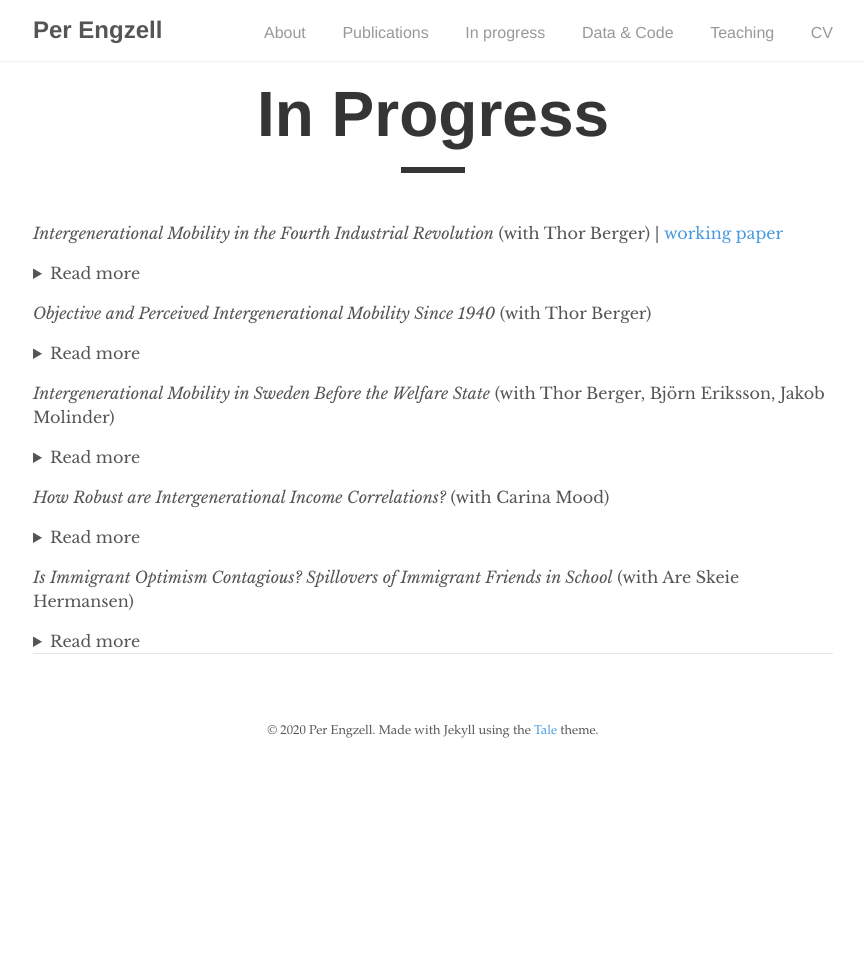
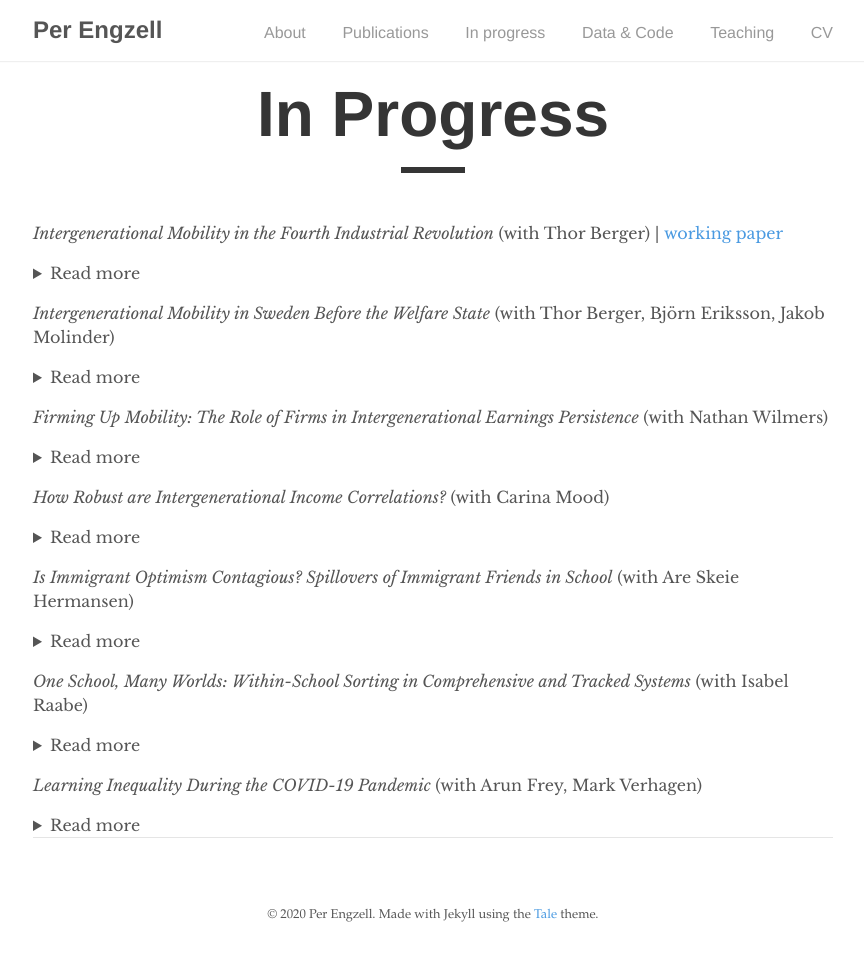
Before and after one commit to pengzell/pengzell.github.io, a Jekyll site: the page built from _pages/inprogress.md, in a window 1280 px wide. Shown: the whole page, without its empty margins (207-1071 px from the left). Built offline with Jekyll 4.4.1, drawn with Linux system fonts in a browser that asks for light colours; before the commit the page ends 900 px from its top, so only the background shows below that; some of the changed text lies outside the part shown.

Commit message:
Update inprogress.md

```diff
--- a/_pages/inprogress.md
+++ b/_pages/inprogress.md
@@ -12,16 +12,16 @@ permalink: /inprogress/
 The maturation of industrial society has long been seen as an engine of occupational upgrading and opportunity. Following the rise of the factory, the assembly line, and the office computer, some claim that we are now entering a fourth industrial revolution where autonomous systems are transforming the nature of work. What are the consequences of this transformation for intergenerational income mobility? Examining variation across 722 U.S. labor markets, we find that intergenerational persistence is higher in areas heavily exposed to industrial automation. These effects are rooted in childhood experiences and concentrated among men from disadvantaged homes. Unequal labor relations appear to exacerbate the association, while affordable access to college ameliorates it. The received view of industrial change as an engine of mobility should be revised to consider the institutional context of automation.
 </details>
 
-*Objective and Perceived Intergenerational Mobility Since 1940* (with Thor Berger)
-<details>
-<summary>Read more</summary>
-In just a few decades, Americans have seen a drastic decline in upward income mobility. Among baby boomers, 90% earned a higher real income than their parents; in recent cohorts, only half do. At the same time, secular trends raised living standards across a wide range of domains: improved health and lifespans, fading discrimination, cleaner air and water, increased safety from crime, and new digital goods and services. Against this background, we ask whether a growing share of Americans actually perceive that their living standards have declined relative to their parents. In contrast to income mobility, perceived mobility in living standards remains stable and high, a divergence arguably attributable to improvements in quality of life. Social scientists and policy makers would benefit from a wider range of data to track the experience of successive generations.
-</details>
-
 *Intergenerational Mobility in Sweden Before the Welfare State* (with Thor Berger, Björn Eriksson, Jakob Molinder)
 <details>
 <summary>Read more</summary>
-This paper analyzes intergenerational mobility in Sweden prior to the emergence of the welfare state. We analyse occupational mobility using full-count census data that allow us to link sons observed in 1910 to their fathers in 1880. Results reveal that Sweden was more mobile than other European countries such as Norway or Britain at the time – indeed, several Swedish regions show similar rates of mobility as the New World economies of US and Argentina. We provide suggestive evidence that the relatively high level of mobility is explained by Sweden's exceptionally rapid economic growth and high levels of geographic mobility prior to the outbreak of World War I. Thus, economic fundamentals may be more important than structural differences in explaining historical mobility differences between the Old and New World.
+We use historical census data to show that Sweden exhibited high levels of intergenerational occupational mobility several decades before the rise of the welfare state. Mobility rates were higher than in other 19th- and 20th-century European countries, closer to those observed in the highly mobile 19th-century United States. We leverage mobility variation across Swedish municipalities to shed light on potential determinants: economic growth and migration are positively correlated with mobility, consistent with the patterns observed across countries.
+</details>
+
+*Firming Up Mobility: The Role of Firms in Intergenerational Earnings Persistence* (with Nathan Wilmers)
+<details>
+<summary>Read more</summary>
+ Social scientists have long sought to understand how economic advantage is transmitted from parent to child. Most research on intergenerational persistence of earnings has focused on the transmission of individual traits like human capital. Yet earnings are a function not only of individual worker characteristics, but also of which workers successfully match with high-paying firms. We use Swedish administrative data to decompose the intergenerational earnings correlation into fixed effects attributable to firms and individual workers. Our analysis reveals that a large part of the intergenerational resemblance in earnings is explained by parents in high-earning firms passing on a similar labor market advantage to their children. Unlike the traditional earnings correlation, this firm-based earnings gap opens up at an early age and is largely constant throughout children's careers.
 </details>
 
 *How Robust are Intergenerational Income Correlations?* (with Carina Mood)
@@ -33,5 +33,16 @@ Recent work highlights how "researcher degrees of freedom" – undisclosed flexi
 *Is Immigrant Optimism Contagious? Spillovers of Immigrant Friends in School* (with Are Skeie Hermansen)
 <details>
 <summary>Read more</summary>
+Why do inequalities in learning persist, even in relatively egalitarian school systems? We examine within-school ability sorting with classroom data on friendship networks in 480 European secondary schools. We contrast comprehensive (England, Sweden) and tracked systems (Germany, Netherlands) and ask how they shape sorting at the level of a) schools, b) classrooms, and c) friendships. Between-school variance in test scores is lower in comprehensive systems. However, this is counterbalanced by greater sorting within schools: between classrooms and, especially, friendship networks. Still, comprehensive schools create more equal environments for two reasons. First, the difference in sorting between schools is larger than that in sorting within schools. Second, the latter is less related to social and ethnic background. These findings help explain both why comprehensive schools equalize outcomes, and how substantial inequality can nevertheless remain. </details>
+
+*One School, Many Worlds: Within-School Sorting in Comprehensive and Tracked Systems* (with Isabel Raabe)
+<details>
+<summary>Read more</summary>
 Is academic achievement affected by the presence of immigrant peers? Previous work mostly suggests no but, we argue, has been misguided on two accounts. First, it focused on aggregate social settings such as schools, while social interactions unfold in more intimate settings. Secondly, it assumed that immigrant peers would harm performance, ignoring their often high aspirations. We use a combination of administrative and sociometric network data from Sweden, and develop methods that let us estimate causal effects of immigrant peers at the level of (i) schools, (ii) classrooms, and (iii) friendship networks. We find little influence at the aggregate level but a strong and positive impact of immigrant peers in the same classroom and of immigrant friends. Existing studies may have mistaken both the sign and the magnitude of immigrant influence.
 </details>
+
+*Learning Inequality During the COVID-19 Pandemic* (with Arun Frey, Mark Verhagen)
+<details>
+<summary>Read more</summary>
+School closures during the COVID-19 pandemic have led to significant losses in instruction time for students, and concerns about increased inequality in learning. So far, data to study this question have been limited. In this paper, we evaluate the effect of the pandemic on learning progress in the Netherlands, where schools were forced to close for 8 weeks. We examine student progress at the end of primary school and leverage data from several years prior to the pandemic to implement a differences-in-differences design. Our results reveal a significant drop in standardized test scores, of about 2 percentile points. These losses are up to twice as large among students from low-educated homes. We find little evidence that the effect of school closures differs by student gender or prior performance. These results confirm worries about the uneven toll of the COVID-19 pandemic on children and families.
+</details>
```
